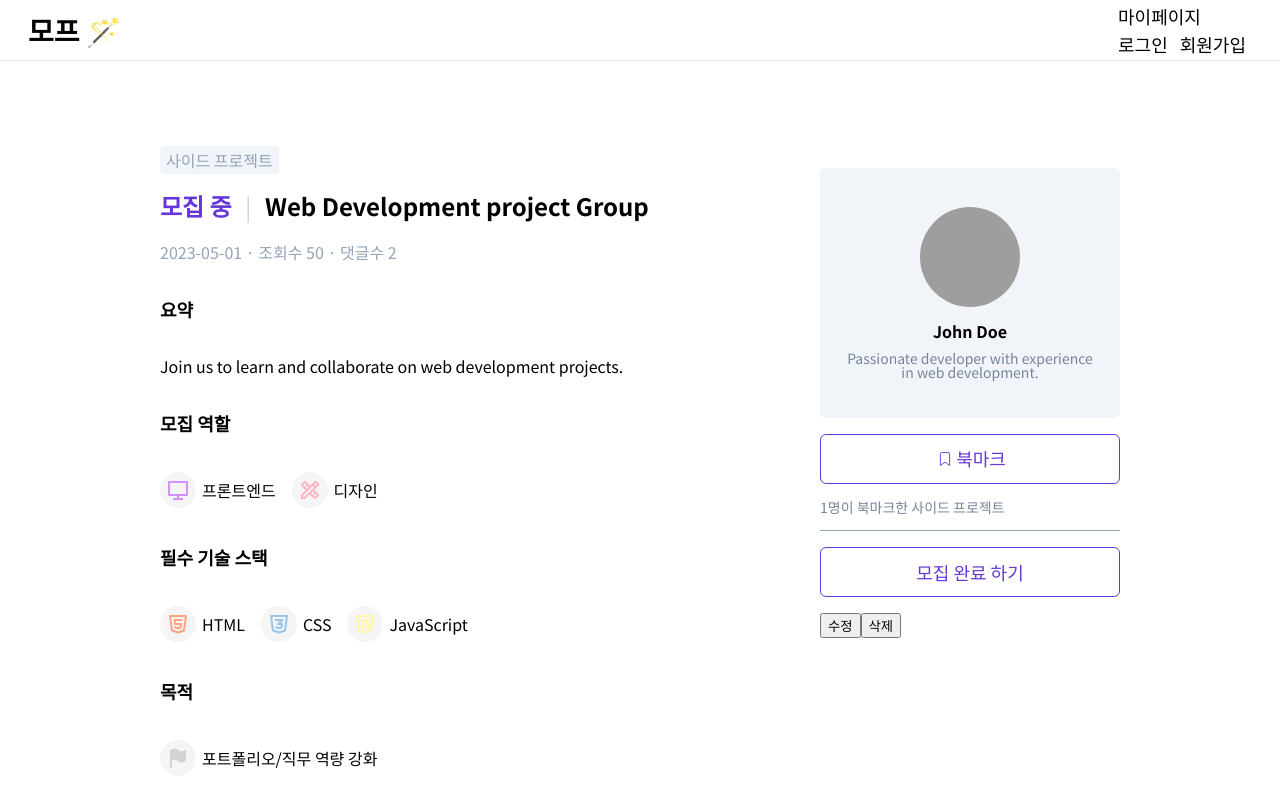
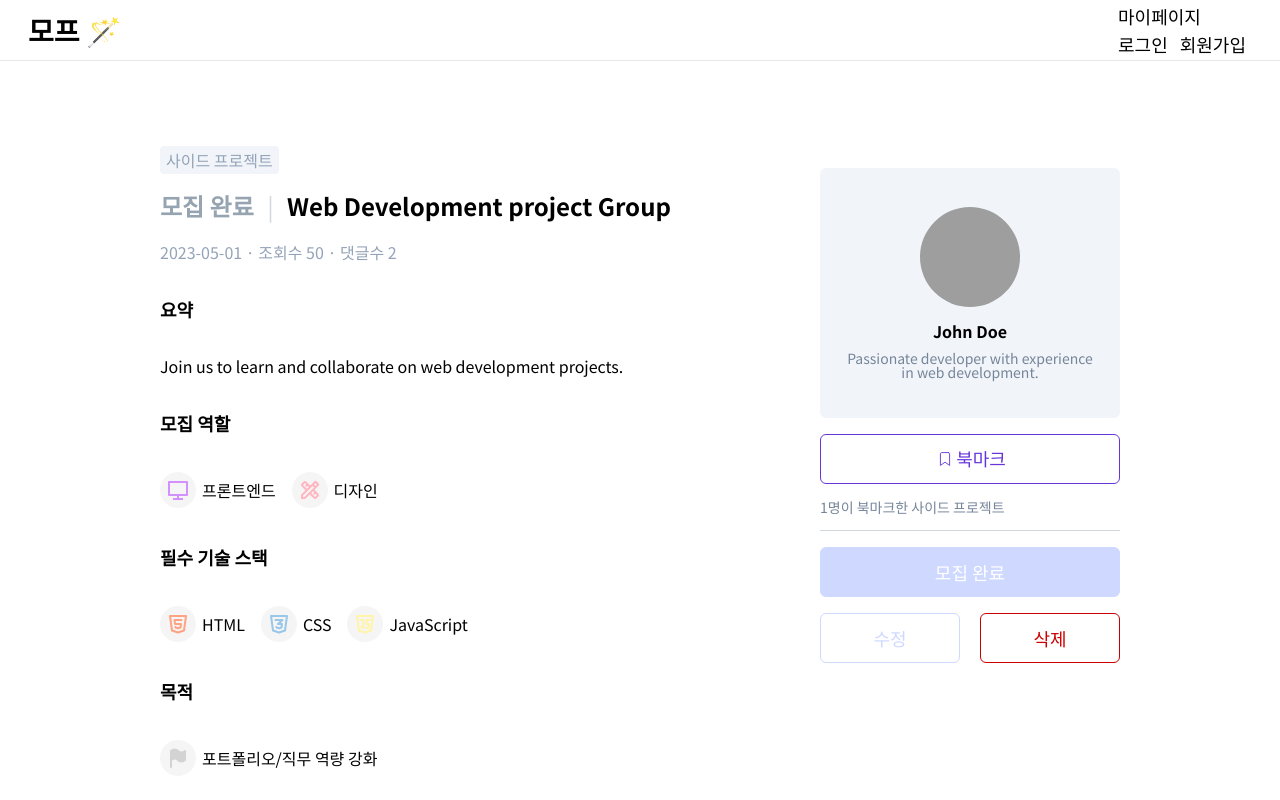
Before and after one commit to junhui324/MoGakPpo, a React (Create React App) app: page /project/1 in a window 1280 px wide. Both pictures are taken after a click on the button "모집 완료 하기". Shown: the top 800 px of the page. Built offline with nearby package versions, Linux system fonts and the light colour scheme; grey boxes are pictures that could not be loaded.

Commit message:
Style: 수정버튼 스타일 추가 & 북마크 focus추가 및 컴포넌트 내 상수 추가

```diff
--- a/src/components/Project/ProjectBookmarkBlock.module.scss
+++ b/src/components/Project/ProjectBookmarkBlock.module.scss
@@ -26,6 +26,12 @@
 
     cursor: pointer;
 
+    transition: box-shadow 0.5s ease;
+
+    &:focus {
+      box-shadow: 0 0 0 3px #9878e5;
+    }
+
     .bookmarkNot {
       width: 22px;
       stroke: $main-color;
--- a/src/components/Project/ProjectBookmarkBlock.tsx
+++ b/src/components/Project/ProjectBookmarkBlock.tsx
@@ -36,12 +36,16 @@ export default function ProjectBookmarkBlock({
   }, [bookmarksData]);
 
   const handleBookmark = () => {
-    // 북마크 API와 통신합니다.
+    try {
+      // 북마크 API와 통신합니다.
 
-    // 북마크 API 통신 반환값에 따라 상태를 변경합니다.
-    // 해당코드는 UI구상을 위한 임시코드임
-    setIsBookmark((prev) => !prev);
-    isBookmark ? setBookmarksCount((prev) => prev - 1) : setBookmarksCount((prev) => prev + 1);
+      // 북마크 API 통신 반환값에 따라 상태를 변경합니다.
+      // 해당코드는 UI구상을 위한 임시코드임
+      setIsBookmark((prev) => !prev);
+      isBookmark ? setBookmarksCount((prev) => prev - 1) : setBookmarksCount((prev) => prev + 1);
+    } catch (error) {
+      alert('북마크에 실패했습니다.');
+    }
   };
 
   if (bookmarksData) {
--- a/src/components/Project/ProjectModifyBlock.module.scss
+++ b/src/components/Project/ProjectModifyBlock.module.scss
@@ -10,12 +10,14 @@
   border-radius: 6px;
 
   border: $main-color solid 1px;
-  background-color: rgba(255, 255, 255, 0);
+  background-color: $main-color;
 
   font-size: 18px;
-  color: $main-color;
+  color: #ffffff;
 
   margin-bottom: 16px;
+
+  cursor: pointer;
 }
 
 .container {
@@ -25,12 +27,104 @@
   margin-top: 16px;
   padding-top: 16px;
 
-  border-top: 1px solid $gray-text-color;
+  border-top: 1px solid #d0d8de;
 
-  .recruitmentButton {
+  .recruitingButton {
     @include button-style;
 
     cursor: pointer;
+
+    transition-property: background-color, border-color;
+    transition-duration: 0.5s;
+    transition-timing-function: ease;
+
+    &:hover {
+      background-color: #7e58db;
+      border-color: #7e58db;
+    }
+
+    &:active {
+      background-color: #9878e5;
+      border-color: #9878e5;
+
+      transition: none;
+    }
+  }
+
+  .completeButton {
+    @include button-style;
+
+    border: #cfd9ff solid 1px;
+    background-color: #cfd9ff;
+
+    cursor: default;
+  }
+
+  .modifyContainer {
+    display: flex;
+
+    .modifyButton {
+      @include button-style;
+
+      width: 140px;
+      color: $main-color;
+      border: $main-color solid 1px;
+      background-color: rgb(255, 255, 255, 0);
+
+      transition-property: border-color, color;
+      transition-duration: 0.5s;
+      transition-timing-function: ease;
+
+      &:hover {
+        border-color: #9878e5;
+        color: #9878e5;
+      }
+
+      &:active {
+        border-color: #a5b4ee;
+        color: #a5b4ee;
+
+        transition: none;
+      }
+    }
+
+    .modifyDisableButton {
+      @include button-style;
+
+      width: 140px;
+      color: #cfd9ff;
+      border: #cfd9ff solid 1px;
+      background-color: rgb(255, 255, 255, 0);
+
+      cursor: default;
+    }
+
+    .deleteButton {
+      @include button-style;
+
+      margin-left: 20px;
+      width: 140px;
+      color: #cc0000;
+      border: #cc0000 solid 1px;
+      background-color: rgb(255, 255, 255, 0);
+
+      transition-property: background-color, color;
+      transition-duration: 0.5s;
+      transition-timing-function: ease;
+
+      &:hover {
+        background-color: #cc0000;
+        color: #ffffff;
+      }
+
+      &:active {
+        background-color: #ea3e3e;
+        border-color: #ea3e3e;
+        color: #ffffff;
+
+        transition: none;
+      }
+    }
   }
 }
 
--- a/src/components/Project/ProjectModifyBlock.tsx
+++ b/src/components/Project/ProjectModifyBlock.tsx
@@ -1,59 +1,81 @@
-import React from 'react';
+import React, { useState, useEffect } from 'react';
 
-import { TypeProjectModify } from '../../interfaces/Project.interface';
-
+// 타입
+import { TypeProjectModify, TypeProject } from '../../interfaces/Project.interface';
 // 스타일
 import styles from './ProjectModifyBlock.module.scss';
 // 상수
 import { PROJECT_RECRUITMENT_STATUS } from '../constant/project';
+// 문자열 상수
+const RECRUITING = '모집 중';
+const COMPLETE = '모집 완료';
 
 function RecruitmentCompleteButton({
   recruitmentStatus,
-  className,
+  onClick,
 }: {
   recruitmentStatus: string;
-  className: string;
+  onClick: () => void;
 }) {
-  return recruitmentStatus === '모집 중' ? (
-    <button className={className}>모집 완료 하기</button>
-  ) : recruitmentStatus === '모집 완료' ? (
-    <button disabled={true} className={className}>
+  return recruitmentStatus === RECRUITING ? (
+    <button className={styles.recruitingButton} onClick={onClick}>
+      모집 완료 하기
+    </button>
+  ) : recruitmentStatus === COMPLETE ? (
+    <button disabled={true} className={styles.completeButton}>
       모집 완료
     </button>
   ) : (
-    <button disabled={true} className={className}>
+    <button disabled={true} className={styles.completeButton}>
       ERROR
     </button>
   );
 }
 
 function ModifyButton({ recruitmentStatus }: { recruitmentStatus: string }) {
-  return recruitmentStatus === '모집 중' ? (
-    <button>수정</button>
-  ) : recruitmentStatus === '모집 완료' ? (
-    <button disabled={true}>수정</button>
+  return recruitmentStatus === RECRUITING ? (
+    <button className={styles.modifyButton}>수정</button>
+  ) : recruitmentStatus === COMPLETE ? (
+    <button disabled={true} className={styles.modifyDisableButton}>
+      수정
+    </button>
   ) : (
-    <button disabled={true}>ERROR</button>
+    <button disabled={true} className={styles.modifyDisableButton}>
+      ERROR
+    </button>
   );
 }
 
 export default function ProjectModifyBlock({
   modifyData,
+  setProjectData,
 }: {
   modifyData: TypeProjectModify | null;
+  setProjectData: React.Dispatch<React.SetStateAction<TypeProject | null>>;
 }) {
+  const handleComplete = () => {
+    try {
+      // API 연결을 통해 모집완료 처리가 제대로 되었는지 확인합니다.
+
+      // setProjectData를 통해 모집 상태를 최신화시킨 후 렌더링합니다.
+      setProjectData((prevProjectData) => {
+        if (prevProjectData) return { ...prevProjectData, project_recruitment_status: 'COMPLETE' };
+        return null;
+      });
+    } catch (error) {
+      alert('모집 완료 처리에 실패했습니다.');
+    }
+  };
+
   if (modifyData) {
     const recruitmentStatus = PROJECT_RECRUITMENT_STATUS[modifyData.project_recruitment_status];
 
     return (
       <div className={styles.container}>
-        <RecruitmentCompleteButton
-          className={styles.recruitmentButton}
-          recruitmentStatus={recruitmentStatus}
-        />
-        <div>
+        <RecruitmentCompleteButton recruitmentStatus={recruitmentStatus} onClick={handleComplete} />
+        <div className={styles.modifyContainer}>
           <ModifyButton recruitmentStatus={recruitmentStatus} />
-          <button>삭제</button>
+          <button className={styles.deleteButton}>삭제</button>
         </div>
       </div>
     );
--- a/src/components/Project/ProjectTitle.tsx
+++ b/src/components/Project/ProjectTitle.tsx
@@ -12,6 +12,9 @@ const ONE_MINUTE_TIME = 60 * 1000;
 const TODAY = 0;
 const ONE_DAY = 1;
 const NEW_PROJECT = 7;
+// 문자열 상수
+const RECRUITING = '모집 중';
+const COMPLETE = '모집 완료';
 
 export default function ProjectTitle({ titleData }: { titleData: TypeProjectTitle | null }) {
   if (titleData) {
@@ -24,6 +27,7 @@ export default function ProjectTitle({ titleData }: { titleData: TypeProjectTitl
     const commentsCount: number = titleData.project_comments_count;
     // 모집 여부
     const recruitmentStatus = PROJECT_RECRUITMENT_STATUS[titleData.project_recruitment_status];
+    console.log(recruitmentStatus);
 
     // 7일전까지는 글로 나타내고, 그 이후엔 날짜를 반환합니다.
     const projectDate = () => {
@@ -57,9 +61,9 @@ export default function ProjectTitle({ titleData }: { titleData: TypeProjectTitl
           <span className={styles.status}>
             <span
               className={
-                recruitmentStatus === '모집 중'
+                recruitmentStatus === RECRUITING
                   ? styles.statusRecruiting
-                  : recruitmentStatus === '모집 완료'
+                  : recruitmentStatus === COMPLETE
                   ? styles.statusDone
                   : 'ERROR'
               }
--- a/src/components/constant/project.ts
+++ b/src/components/constant/project.ts
@@ -1,5 +1,5 @@
 export const PROJECT_TYPE: Record<string, string> = {
-  STUDY: '스터디',
+  STUDY: '스터디/모임',
   PROJECT: '사이드 프로젝트',
 };
 
--- a/src/pages/Project/index.tsx
+++ b/src/pages/Project/index.tsx
@@ -7,8 +7,9 @@ import ProjectBody from '../../components/Project/ProjectBody';
 import ProjectAuthorProfile from '../../components/Project/ProjectAuthorProfile';
 import ProjectBookmarkBlock from '../../components/Project/ProjectBookmarkBlock';
 import ProjectModifyBlock from '../../components/Project/ProjectModifyBlock';
-// data 관련
+// data
 import * as Fetcher from '../../apis/Fetcher';
+// 타입
 import * as ProjectType from '../../interfaces/Project.interface';
 // 스타일
 import styles from './Project.module.scss';
@@ -113,7 +114,7 @@ function Project() {
         <ProjectAuthorProfile authorData={authorData} />
         <ProjectBookmarkBlock bookmarksData={bookmarksData} />
         {/* ProjectModifyBlock은 현재 유저가 글 작성자일때만 활성화됨 */}
-        <ProjectModifyBlock modifyData={modifyData} />
+        <ProjectModifyBlock modifyData={modifyData} setProjectData={setProjectData} />
       </div>
     </div>
   ) : (
```
